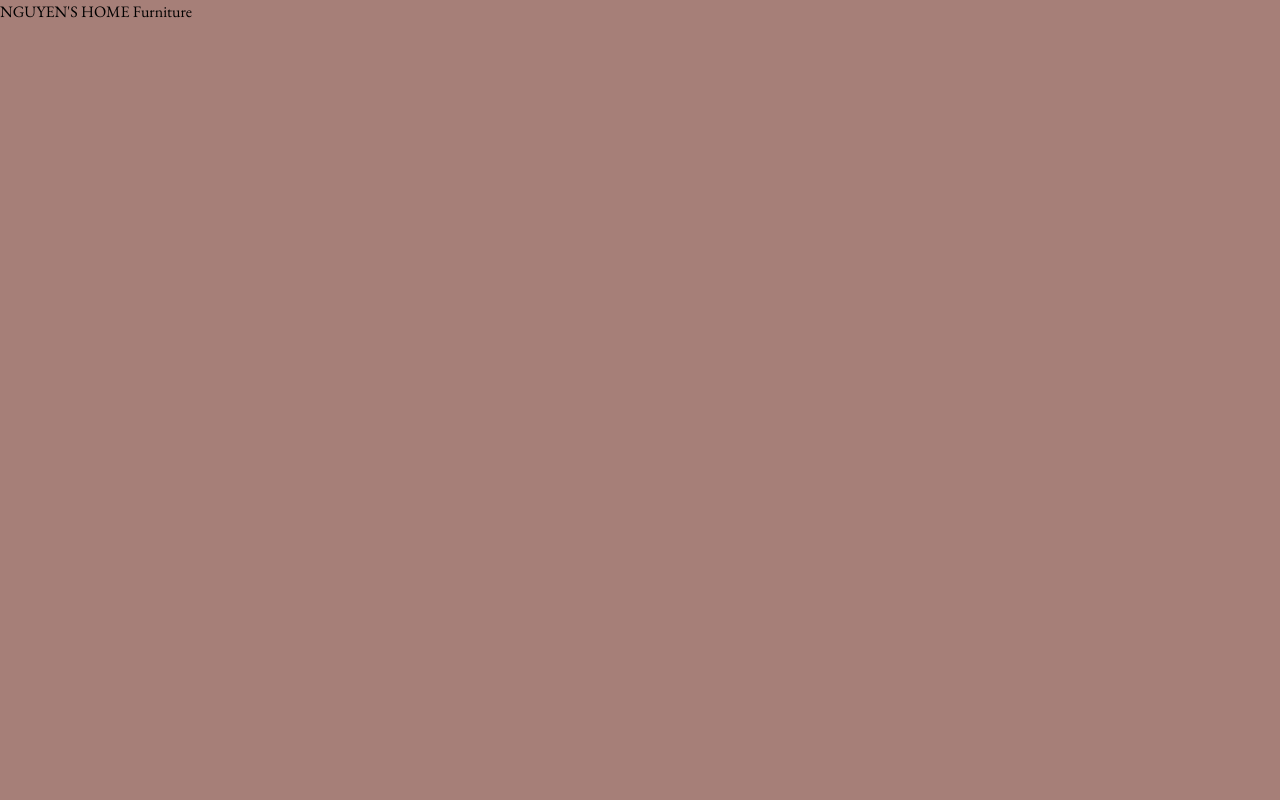
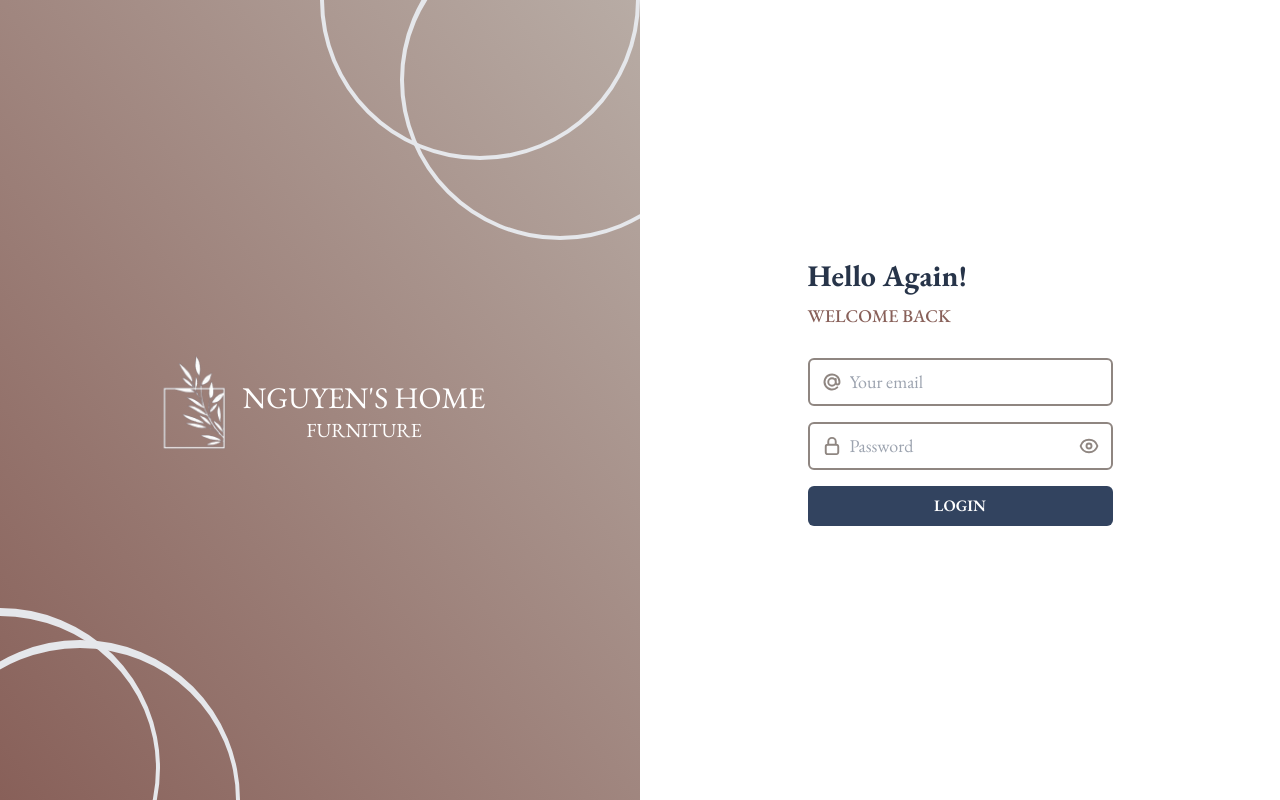
Before and after one commit to PhucNguyenHoang611/DoAn1_20521767_20521833_ADMIN, a React (Vite) app: page /login in a window 1280 px wide. Built offline with nearby package versions, Linux system fonts and the light colour scheme.

Commit message:
Login Page

```diff
--- a/package.json
+++ b/package.json
@@ -15,8 +15,10 @@
     "axios": "^1.4.0",
     "react": "^18.2.0",
     "react-dom": "^18.2.0",
+    "react-hook-form": "^7.43.9",
     "react-redux": "^8.0.5",
     "react-router-dom": "^6.10.0",
+    "react-spinners": "^0.13.8",
     "redux": "^4.2.1"
   },
   "devDependencies": {
--- a/src/App.tsx
+++ b/src/App.tsx
@@ -1,6 +1,18 @@
-function App() {
+import { Route, Routes } from 'react-router-dom'
+
+import MainPage from '@/pages/MainPage/mainpage'
+import Login from '@/pages/Login/login'
+import NotFound from '@/pages/NotFound/notfound'
+
+const App = () => {
   return (
-    <div className="App bg-primary-1">NGUYEN'S HOME Furniture</div>
+    <Routes>
+      <Route path="/" element={<MainPage />} >
+
+      </Route>
+      <Route path="login" element={<Login />} />
+      <Route path="*" element={<NotFound />} />
+    </Routes>
   )
 }
 
--- a/src/api/api_endpoints.ts
+++ b/src/api/api_endpoints.ts
@@ -0,0 +1,6 @@
+// Login
+export const LOGIN = "/staffs/loginStaff";
+export const getLoginBody = (email: string, password: string) => ({
+    staffEmail: email,
+    staffPassword: password
+});
--- /dev/null
+++ b/src/api/main_api.ts
@@ -0,0 +1,5 @@
+import axios from 'axios';
+
+export const mainApi = axios.create({
+    baseURL: "http://localhost:5000/api",
+});
--- a/src/components/SideBar.tsx
+++ b/src/components/SideBar.tsx
@@ -0,0 +1,7 @@
+const SideBar = () => {
+    return (
+        <div>SideBar</div>
+    )
+}
+
+export default SideBar;
--- a/src/main.tsx
+++ b/src/main.tsx
@@ -4,11 +4,14 @@ import App from './App.tsx'
 import './index.css'
 import { Provider } from 'react-redux'
 import { store } from './redux/store.ts'
+import { BrowserRouter } from 'react-router-dom'
 
 ReactDOM.createRoot(document.getElementById('root') as HTMLElement).render(
   <React.StrictMode>
     <Provider store={store}>
-      <App />
+      <BrowserRouter>
+        <App />
+      </BrowserRouter>
     </Provider>
-  </React.StrictMode>,
+  </React.StrictMode>
 );
--- a/src/pages/Login/login.tsx
+++ b/src/pages/Login/login.tsx
@@ -0,0 +1,123 @@
+import { useState } from 'react';
+import { ClipLoader } from 'react-spinners'
+import { useNavigate } from 'react-router-dom'
+import { useDispatch } from 'react-redux'
+import { useForm, SubmitHandler } from 'react-hook-form'
+
+import { mainApi } from '@/api/main_api'
+import * as apiEndpoints from '@/api/api_endpoints';
+import { login } from '@/redux/reducers/auth_reducer';
+import './login.css'
+
+interface ILoginInput {
+    email: string;
+    password: string;
+}
+
+const Login = () => {
+    const [showPassword, setShowPassword] = useState(false);
+    const [loading, setLoading] = useState(false);
+    const navigate = useNavigate();
+    const dispatch = useDispatch();
+    const { register, formState: { errors }, setError, handleSubmit } = useForm<ILoginInput>();
+
+    const onSubmit: SubmitHandler<ILoginInput> = async (data) => {
+        setLoading(true);
+
+        try {
+            const result = await mainApi.post(
+                apiEndpoints.LOGIN,
+                apiEndpoints.getLoginBody(data.email, data.password)
+            );
+
+            handleLogin(result.data.token);
+        } catch (error: any) {
+            setLoading(false);
+            const errorMessage = error.response.data.error;
+
+            if (errorMessage === "Invalid credentials") {
+                setError("email", { message: "Người dùng không tồn tại" });
+            } else if (errorMessage === "Incorrect password") {
+                setError("password", { message: "Sai mật khẩu" });
+            }
+        }
+    }
+
+    const handleLogin = async (token: string) => {
+        try {
+            dispatch(login(token));
+            localStorage.setItem("currentUser", token);
+            navigate("/");
+        } catch (error) {
+            console.log(error);
+        }
+
+        setLoading(false);
+    }
+
+    return (
+        <div className="h-screen md:flex">
+            {/* Left Side */}
+            <div className="relative overflow-hidden md:flex hidden w-1/2 bg-gradient-to-tr from-primary-0 to-light-0 i justify-around items-center">
+                {/* Logo */}
+                <div className="flex flex-row items-center">
+                    <img src="src/assets/nguyenshome_logo_white.png" alt="logo" className="h-25 w-20"/>
+
+                    <div className="mt-6 ml-2">
+                        <div className="text-white text-3xl whitespace-nowrap">NGUYEN'S HOME</div>
+                        <div className="text-white text-center text-xl">FURNITURE</div>
+                    </div>
+                </div>
+
+                {/* 4 Circles */}
+                <div className="absolute -bottom-32 -left-40 w-80 h-80 border-4 rounded-full border-opacity-30 border-t-8"></div>
+                <div className="absolute -bottom-40 -left-20 w-80 h-80 border-4 rounded-full border-opacity-30 border-t-8"></div>
+                <div className="absolute -top-40 -right-0 w-80 h-80 border-4 rounded-full border-opacity-30 border-t-8"></div>
+                <div className="absolute -top-20 -right-20 w-80 h-80 border-4 rounded-full border-opacity-30 border-t-8"></div>
+            </div>
+
+            {/* Right Side */}
+            <div className="flex md:w-1/2 justify-center items-center py-10 bg-white">
+                {/* Login Form */}
+                <form onSubmit={handleSubmit(onSubmit)} className="bg-white">
+                    <h1 className="text-dark-0 font-bold text-3xl mb-2">Hello Again!</h1>
+                    <p className="text-primary-0 font-medium text-lg mb-7">WELCOME BACK</p>
+
+                    <div className="flex items-center border-2 border-secondary-1 py-2 px-3 rounded-md">
+                        <svg xmlns="http://www.w3.org/2000/svg" fill="none" viewBox="0 0 24 24" strokeWidth={2.3} stroke="#8F8681" className="w-5 h-5">
+                            <path strokeLinecap="round" d="M16.5 12a4.5 4.5 0 11-9 0 4.5 4.5 0 019 0zm0 0c0 1.657 1.007 3 2.25 3S21 13.657 21 12a9 9 0 10-2.636 6.364M16.5 12V8.25" />
+                        </svg>
+
+                        <input {...register("email", { required: "Email không được để trống" })} className="pl-2 outline-none border-none text-lg" type="email" placeholder="Your email" />
+                    </div>
+                    <p className="text-red-700 mb-4">{errors.email?.message}</p>
+
+                    <div className="flex items-center border-2 border-secondary-1 py-2 px-3 rounded-md">
+                        <svg xmlns="http://www.w3.org/2000/svg" fill="none" viewBox="0 0 24 24" strokeWidth={2.3} stroke="#8F8681" className="w-5 h-5">
+                            <path strokeLinecap="round" strokeLinejoin="round" d="M16.5 10.5V6.75a4.5 4.5 0 10-9 0v3.75m-.75 11.25h10.5a2.25 2.25 0 002.25-2.25v-6.75a2.25 2.25 0 00-2.25-2.25H6.75a2.25 2.25 0 00-2.25 2.25v6.75a2.25 2.25 0 002.25 2.25z" />
+                        </svg>
+
+                        <input {...register("password", { required: "Password không được để trống", minLength: { value: 8, message: "Password phải có ít nhất 8 ký tự" } })} className="pl-2 outline-none border-none text-lg" type={showPassword ? "text" : "password"} placeholder="Password" />
+
+                        {/* Show Password */}
+                        {showPassword ?
+                            <svg onClick={() => setShowPassword(false)} xmlns="http://www.w3.org/2000/svg" fill="none" viewBox="0 0 24 24" strokeWidth={2.3} stroke="#8F8681" className="w-5 h-5 hover:cursor-pointer">
+                                <path strokeLinecap="round" strokeLinejoin="round" d="M3.98 8.223A10.477 10.477 0 001.934 12C3.226 16.338 7.244 19.5 12 19.5c.993 0 1.953-.138 2.863-.395M6.228 6.228A10.45 10.45 0 0112 4.5c4.756 0 8.773 3.162 10.065 7.498a10.523 10.523 0 01-4.293 5.774M6.228 6.228L3 3m3.228 3.228l3.65 3.65m7.894 7.894L21 21m-3.228-3.228l-3.65-3.65m0 0a3 3 0 10-4.243-4.243m4.242 4.242L9.88 9.88" />
+                            </svg>
+                            :
+                            <svg onClick={() => setShowPassword(true)} xmlns="http://www.w3.org/2000/svg" fill="none" viewBox="0 0 24 24" strokeWidth={2.3} stroke="#8F8681" className="w-5 h-5 hover:cursor-pointer">
+                                <path strokeLinecap="round" strokeLinejoin="round" d="M2.036 12.322a1.012 1.012 0 010-.639C3.423 7.51 7.36 4.5 12 4.5c4.638 0 8.573 3.007 9.963 7.178.07.207.07.431 0 .639C20.577 16.49 16.64 19.5 12 19.5c-4.638 0-8.573-3.007-9.963-7.178z" />
+                                <path strokeLinecap="round" strokeLinejoin="round" d="M15 12a3 3 0 11-6 0 3 3 0 016 0z" />
+                            </svg>
+                        }
+                    </div>
+                    <p className="text-red-700">{errors.password?.message}</p>
+
+                    <button type="submit" className="block w-full bg-dark-1 mt-4 py-2 rounded-md text-white font-semibold mb-4"><ClipLoader className="mr-2" color="white" loading={loading} size={13} />LOGIN</button>
+                </form>
+            </div>
+        </div>
+    )
+}
+
+export default Login;
--- /dev/null
+++ b/src/pages/MainPage/mainpage.tsx
@@ -0,0 +1,14 @@
+import { Outlet } from 'react-router-dom'
+
+import SideBar from '@/components/SideBar'
+
+const MainPage = () => {
+    return(
+        <div className="flex">
+            <SideBar />
+            <Outlet></Outlet>
+        </div>
+    )
+}
+
+export default MainPage;
--- /dev/null
+++ b/src/pages/NotFound/notfound.tsx
@@ -0,0 +1,7 @@
+const NotFound = () => {
+    return(
+        <div>404 Not Found</div>
+    )
+}
+
+export default NotFound;
--- a/src/redux/reducers/auth_reducer.ts
+++ b/src/redux/reducers/auth_reducer.ts
@@ -1,9 +1,23 @@
-import { createReducer } from '@reduxjs/toolkit'
+import { createReducer, createAction } from '@reduxjs/toolkit'
 
-const initialState = {
-    currentUser: null
+// State
+interface IAuthState {
+    currentUser: string;
 }
+const initialState = { currentUser: "" } as IAuthState;
 
-const authReducer = createReducer(initialState, (builder) => {});
+// Actions
+export const login = createAction<string>("LOGIN");
+export const logout = createAction("LOGOUT");
+
+// Reducer
+const authReducer = createReducer(initialState, (builder) => {
+    builder.addCase(login, (state, action) => {
+       state.currentUser = action.payload;
+    })
+    .addCase(logout, (state) => {
+        state.currentUser = "";
+     });
+});
 
 export default authReducer;
```
Also changed, not shown: src/assets/nguyenshome_logo_white.png (added), 1 other file (tests, documents, lock files or other folders).
